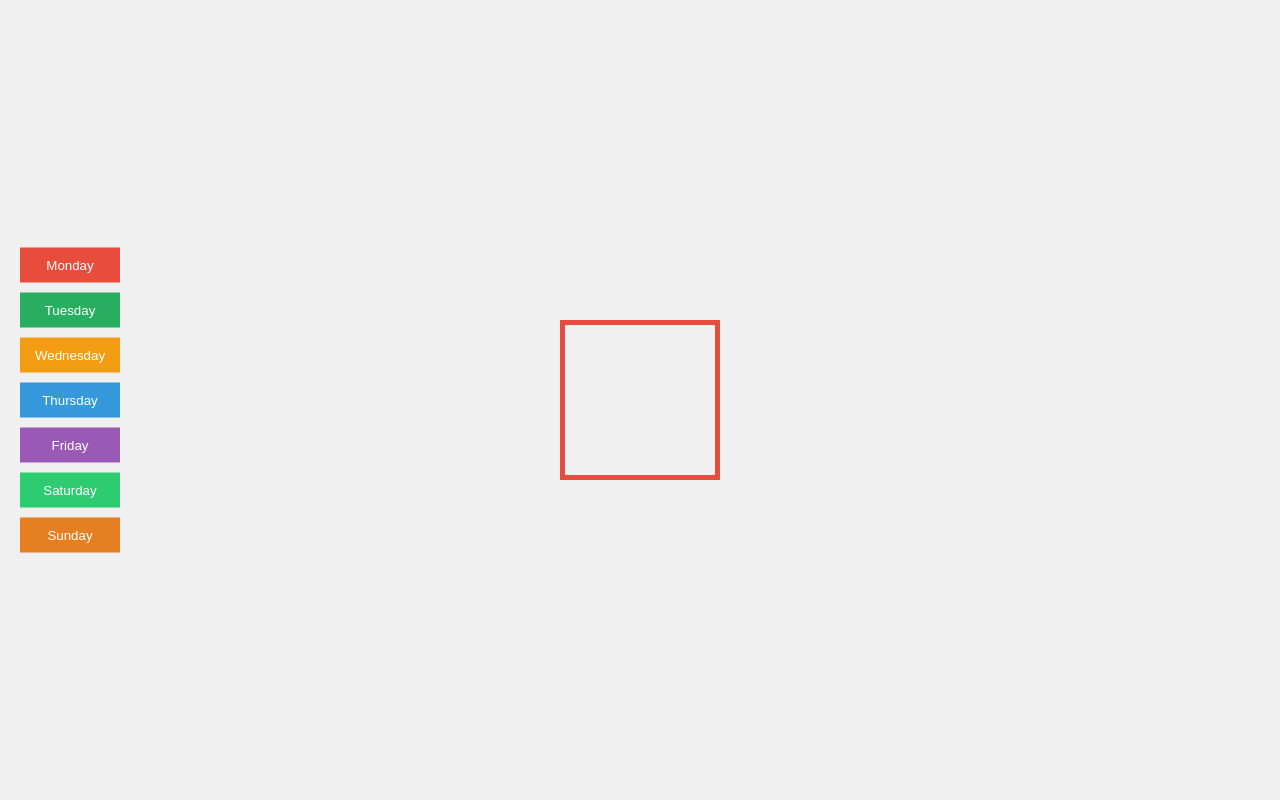
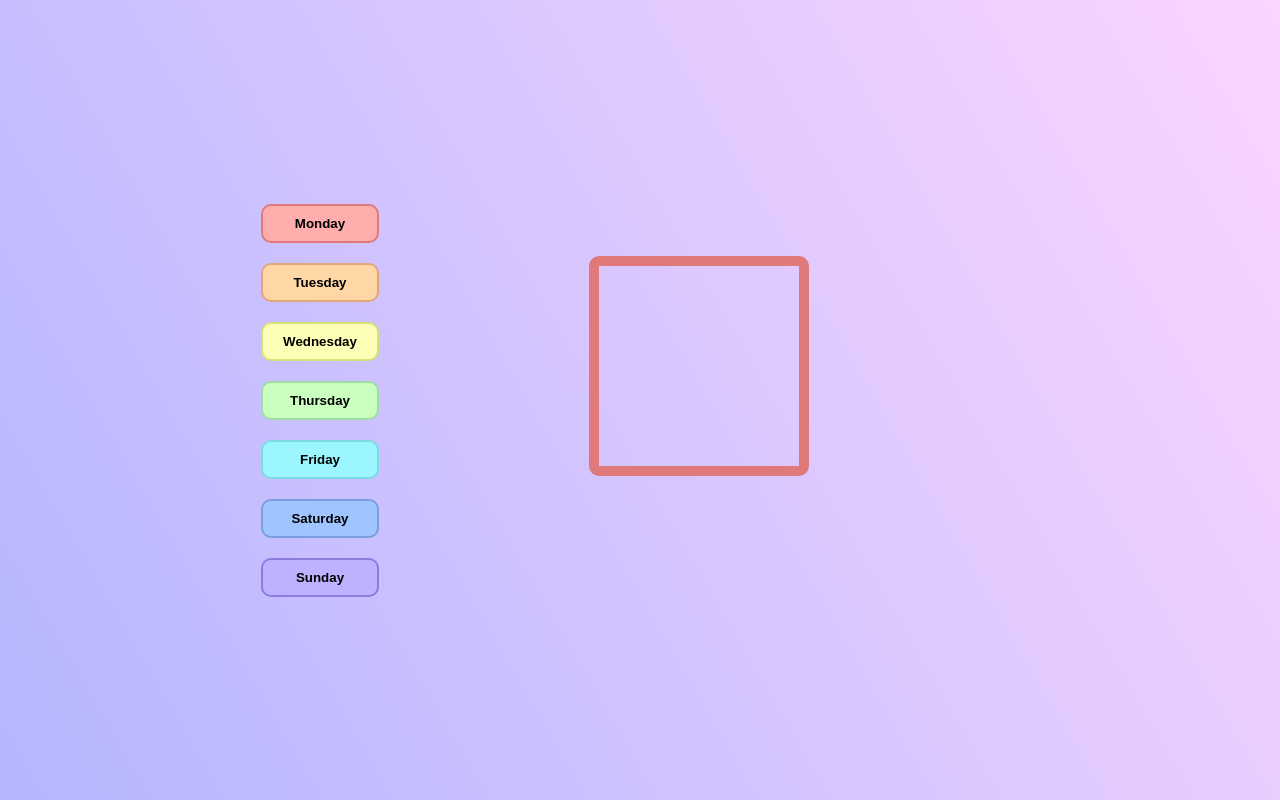
Before and after one commit to KimShinDA/KimShinDA.github.io, a plain HTML site: page TS2/index.html in a window 1280 px wide. Both pictures are taken after a click on the button "Monday". Drawn offline with Linux system fonts and the light colour scheme.

Commit message:
PROGRESS  0212 022825

```diff
--- /dev/null
+++ b/TS2/TS2_DESIGN.css
@@ -0,0 +1,68 @@
+/* General styles */
+body {
+    font-family: Arial, sans-serif;
+    display: flex;
+    justify-content: center;
+    align-items: center;
+    height: 100vh;
+    margin: 0;
+    overflow: hidden;
+    background: linear-gradient(60deg, rgba(105, 110, 255, 0.5), rgba(248, 172, 255, 0.5));
+}
+
+.button-container {
+    display: flex;
+    flex-direction: row;
+    gap: 20px;
+}
+
+.day-buttons {
+    display: flex;
+    flex-direction: column;
+    gap: 20px;
+}
+
+button:hover {
+    transform: scale(1.05);
+    box-shadow: 0 4px 10px rgba(0, 0, 0, 0.2);
+}
+
+.day-btn {
+    padding: 10px 20px;
+    border-radius: 10px;
+    font-weight: bold;
+    cursor: pointer;
+}
+
+/* Day button colors */
+.day-btn:nth-child(1) { background-color: #FFADAD; border: 2px solid #E07A7A; }
+.day-btn:nth-child(2) { background-color: #FFD6A5; border: 2px solid #E0A87A; }
+.day-btn:nth-child(3) { background-color: #FDFFB6; border: 2px solid #D4E07A; }
+.day-btn:nth-child(4) { background-color: #CAFFBF; border: 2px solid #9FDBA5; }
+.day-btn:nth-child(5) { background-color: #9BF6FF; border: 2px solid #7ADCE0; }
+.day-btn:nth-child(6) { background-color: #A0C4FF; border: 2px solid #7A9EE0; }
+.day-btn:nth-child(7) { background-color: #BDB2FF; border: 2px solid #8F7AE0; }
+
+/* Animation container */
+.animation-container {
+    position: relative;
+    height: 100%;
+    width: 50%;
+    overflow: hidden;
+    bottom: 28%;
+}
+
+/* Animated box styles */
+.animated-box {
+    position: absolute;
+    width: 200px;
+    height: 200px;
+    border-width: 10px;
+    border-style: solid;
+    border-radius: 10px;
+    left: 50%;
+    transform: translateX(-50%);
+    transition: top 1.5s ease-in-out, background-color 0.7s ease-in-out, opacity 0.7s ease-in-out;
+    background-color: transparent;
+    opacity: 1;
+}
--- /dev/null
+++ b/TS2/TS2_SCRIPT.js
@@ -0,0 +1,82 @@
+// Colors for each day
+var dayColors = {
+    "Monday": { bg: "#FFADAD", border: "#E07A7A" },
+    "Tuesday": { bg: "#FFD6A5", border: "#E0A87A" },
+    "Wednesday": { bg: "#FDFFB6", border: "#D4E07A" },
+    "Thursday": { bg: "#CAFFBF", border: "#9FDBA5" },
+    "Friday": { bg: "#9BF6FF", border: "#7ADCE0" },
+    "Saturday": { bg: "#A0C4FF", border: "#7A9EE0" },
+    "Sunday": { bg: "#BDB2FF", border: "#8F7AE0" }
+};
+
+// Add event listeners to buttons
+var buttons = document.querySelectorAll(".day-btn");
+buttons.forEach(button => {
+    button.addEventListener("click", function () {
+        createAnimatedBox(button.getAttribute("data-day"));
+    });
+});
+
+function createAnimatedBox(day) {
+    var animationContainer = document.querySelector(".animation-container");
+
+    // Remove existing boxes with animation
+    document.querySelectorAll(".animated-box").forEach(box => {
+        box.style.top = "-10px";
+        setTimeout(() => box.remove(), 1000);
+    });
+
+    // Create new box
+    var newBox = document.createElement("div");
+    newBox.className = "animated-box";
+    newBox.style.borderColor = dayColors[day].border;
+    newBox.style.backgroundColor = "transparent";
+    newBox.style.top = "-10px";
+    newBox.dataset.bgColor = dayColors[day].bg;
+
+    animationContainer.appendChild(newBox);
+
+    setTimeout(() => {
+        newBox.style.top = "60%";
+    }, 300);
+
+    setTimeout(checkOverlaps, 100);
+}
+
+// Check for overlapping boxes
+function checkOverlaps() {
+    var boxes = document.querySelectorAll(".animated-box");
+
+    boxes.forEach(box1 => {
+        var isOverlapping = false;
+
+        boxes.forEach(box2 => {
+            if (box1 !== box2 && isOverlappingElements(box1, box2)) {
+                isOverlapping = true;
+            }
+        });
+
+        if (isOverlapping) {
+            box1.style.backgroundColor = box1.dataset.bgColor;
+            box1.style.opacity = "0.7";
+        } else {
+            box1.style.backgroundColor = "transparent";
+            box1.style.opacity = "1";
+        }
+    });
+
+    requestAnimationFrame(checkOverlaps);
+}
+
+// Check if two elements overlap
+function isOverlappingElements(el1, el2) {
+    var rect1 = el1.getBoundingClientRect();
+    var rect2 = el2.getBoundingClientRect();
+
+    return !(
+        rect1.right < rect2.left ||
+        rect1.left > rect2.right ||
+        rect1.bottom < rect2.top ||
+        rect1.top > rect2.bottom
+    );
+}
--- a/TS2/index.html
+++ b/TS2/index.html
@@ -3,118 +3,23 @@
 <head>
     <meta charset="UTF-8">
     <meta name="viewport" content="width=device-width, initial-scale=1.0">
-    <title>Stacking Colors</title>
-    <style>
-        body {
-            font-family: Arial, sans-serif;
-            margin: 0;
-            display: flex;
-            flex-direction: column;
-            align-items: center;
-            justify-content: center;
-            height: 100vh;
-            background-color: #f0f0f0;
-        }
-
-        .buttons-container {
-            display: flex;
-            flex-direction: column;
-            gap: 10px;
-            position: absolute;
-            left: 20px;
-            top: 50%;
-            transform: translateY(-50%);
-        }
-
-        button {
-            padding: 10px;
-            color: #fff;
-            cursor: pointer;
-            border: none;
-            width: 100px;
-        }
-
-        .box-container {
-            position: relative;
-            width: 150px;
-            height: 150px;
-            display: flex;
-            align-items: center;
-            justify-content: center;
-        }
-
-        .box {
-            width: 150px;
-            height: 150px;
-            position: absolute;
-            border: 5px solid;
-            background-color: transparent;
-            transition: transform 1s ease-in-out, opacity 0.5s;
-            opacity: 1;
-        }
-
-        /* Button Colors */
-        button[data-day="Monday"] { background-color: #e74c3c; }
-        button[data-day="Tuesday"] { background-color: #27ae60; }
-        button[data-day="Wednesday"] { background-color: #f39c12; }
-        button[data-day="Thursday"] { background-color: #3498db; }
-        button[data-day="Friday"] { background-color: #9b59b6; }
-        button[data-day="Saturday"] { background-color: #2ecc71; }
-        button[data-day="Sunday"] { background-color: #e67e22; }
-    </style>
-    <script>
-        let currentBox = null;
-
-        function addBox(day) {
-            const container = document.querySelector('.box-container');
-            const newBox = document.createElement('div');
-            newBox.className = 'box';
-            newBox.style.borderColor = getDayColor(day);
-            newBox.style.transform = `translateY(-200px)`;
-            newBox.style.opacity = '0';
-
-            container.appendChild(newBox);
-
-            setTimeout(() => {
-                newBox.style.transform = `translateY(0px)`;
-                newBox.style.opacity = '1';
-            }, 100);
-
-            if (currentBox) {
-                currentBox.style.transform = `translateY(-200px)`;
-                currentBox.style.opacity = '0';
-                setTimeout(() => {
-                    currentBox.remove();
-                }, 1000);
-            }
-
-            currentBox = newBox;
-        }
-
-        function getDayColor(day) {
-            const colors = {
-                'Monday': '#e74c3c',
-                'Tuesday': '#27ae60',
-                'Wednesday': '#f39c12',
-                'Thursday': '#3498db',
-                'Friday': '#9b59b6',
-                'Saturday': '#2ecc71',
-                'Sunday': '#e67e22'
-            };
-            return colors[day] || '#3498db';
-        }
-    </script>
+    <title>TS2 Animation</title>
+    <link rel="stylesheet" href="TS2_DESIGN.css">
 </head>
 <body>
-    <div class="buttons-container">
-        <button data-day="Monday" onclick="addBox('Monday')">Monday</button>
-        <button data-day="Tuesday" onclick="addBox('Tuesday')">Tuesday</button>
-        <button data-day="Wednesday" onclick="addBox('Wednesday')">Wednesday</button>
-        <button data-day="Thursday" onclick="addBox('Thursday')">Thursday</button>
-        <button data-day="Friday" onclick="addBox('Friday')">Friday</button>
-        <button data-day="Saturday" onclick="addBox('Saturday')">Saturday</button>
-        <button data-day="Sunday" onclick="addBox('Sunday')">Sunday</button>
+    <div class="button-container">
+        <div class="day-buttons">
+            <button class="day-btn" data-day="Monday">Monday</button>
+            <button class="day-btn" data-day="Tuesday">Tuesday</button>
+            <button class="day-btn" data-day="Wednesday">Wednesday</button>
+            <button class="day-btn" data-day="Thursday">Thursday</button>
+            <button class="day-btn" data-day="Friday">Friday</button>
+            <button class="day-btn" data-day="Saturday">Saturday</button>
+            <button class="day-btn" data-day="Sunday">Sunday</button>
+        </div>
     </div>
-    <div class="box-container"></div>
+    <div class="animation-container"></div>
+
+    <script src="TS2_SCRIPT.js"></script>
 </body>
 </html>
```
